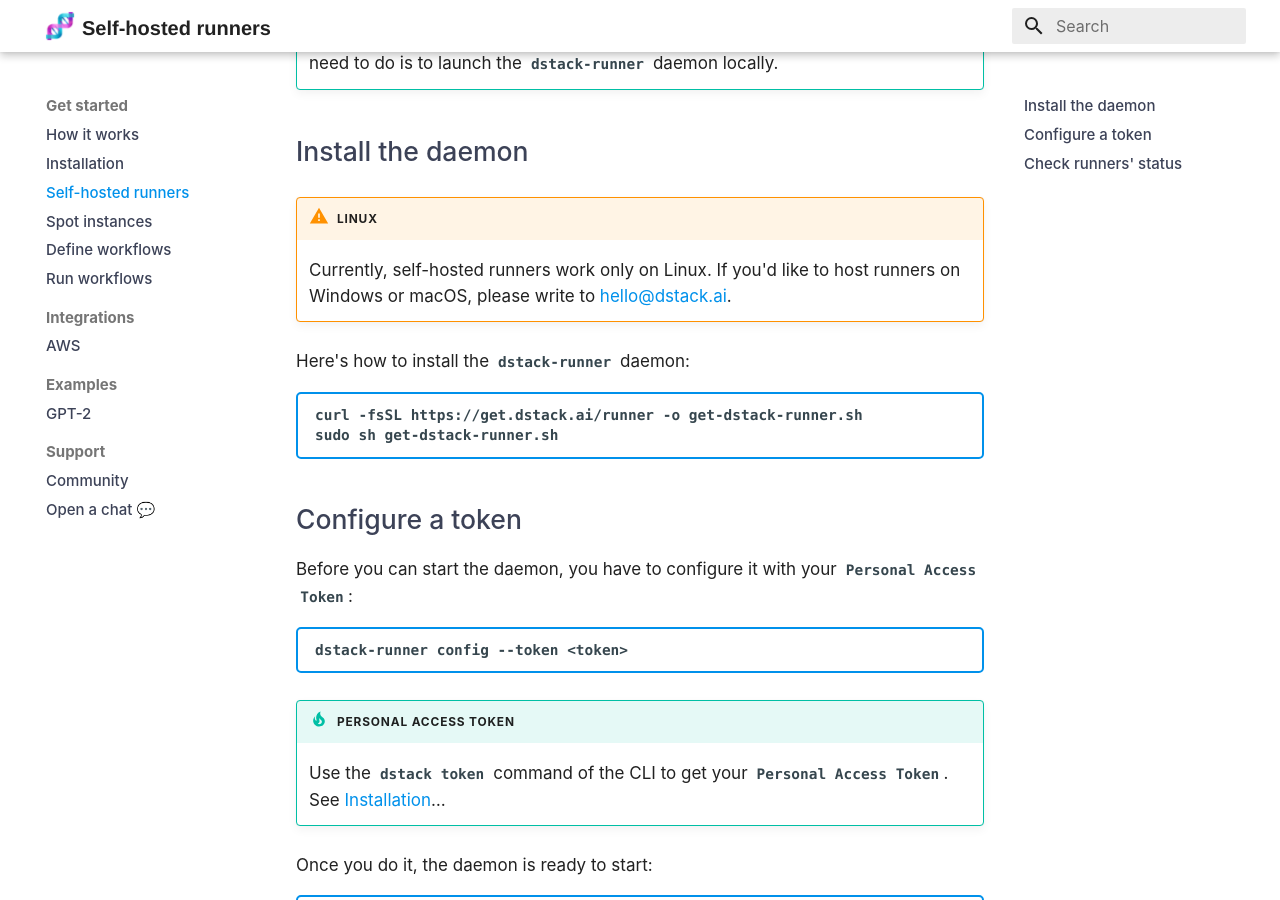
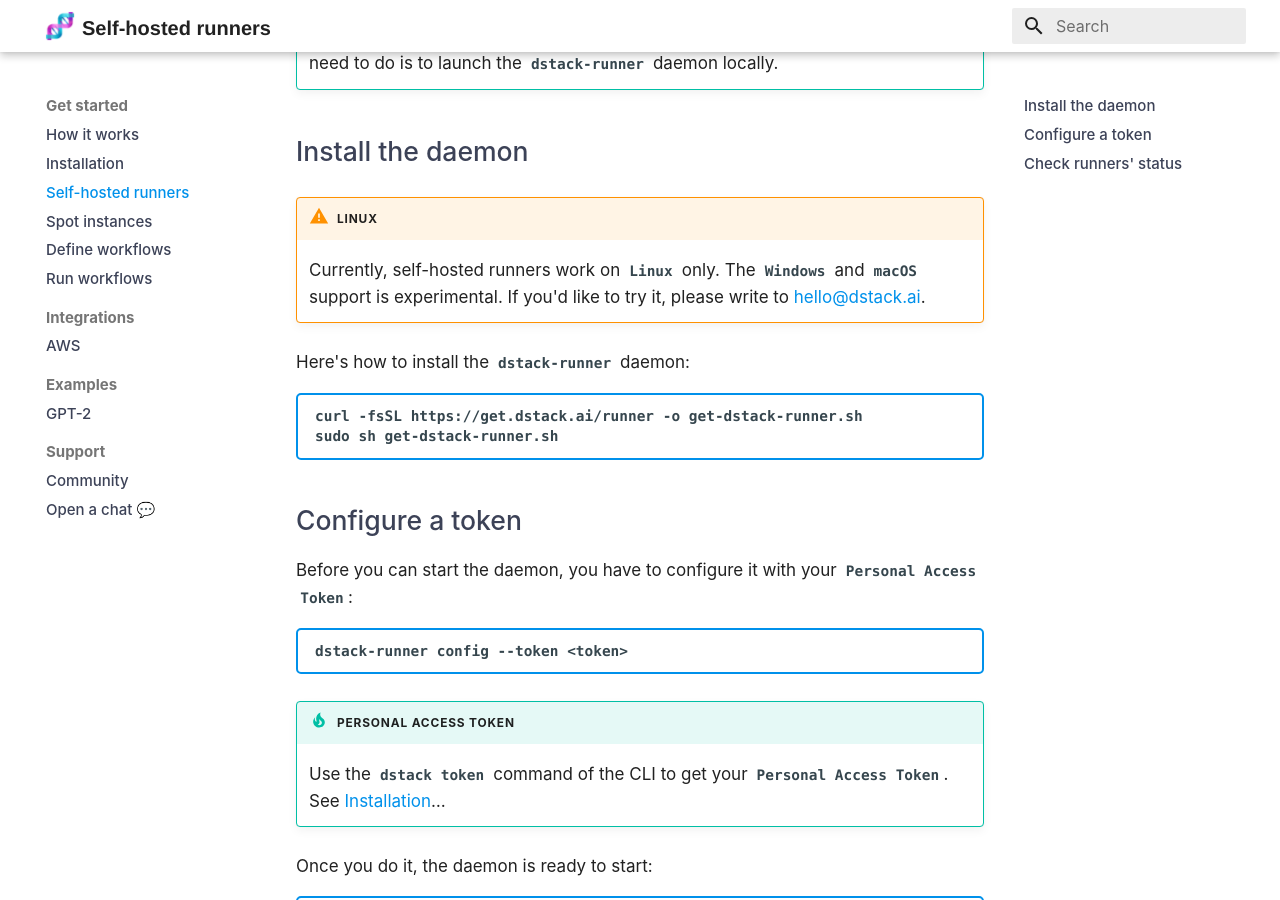
Before and after one commit to dstackai/dstack.github.io, an MkDocs documentation site: the page built from docs/self-hosted-runners.md, in a window 1280 px wide and 900 px high, scrolled down 418 px. Built offline with MkDocs 1.6.1 and Material for MkDocs 9.7.7, drawn with Linux system fonts in a browser that asks for light colours.

Commit message:
Minor: minor changes, e.g. say that self-runners work only on Linux so far (part 2)

```diff
--- a/docs/self-hosted-runners.md
+++ b/docs/self-hosted-runners.md
@@ -14,8 +14,8 @@
 ## Install the daemon
 
 !!! warning "Linux"
-    Currently, self-hosted runners work only on Linux. If you'd like to host runners on Windows or macOS,
-    please write to [hello@dstack.ai](mailto:hello@dstack.ai).
+    Currently, self-hosted runners work on `Linux` only. The `Windows` and `macOS` support is experimental.
+    If you'd like to try it, please write to [hello@dstack.ai](mailto:hello@dstack.ai).
 
 Here's how to install the `dstack-runner` daemon:
 
```
